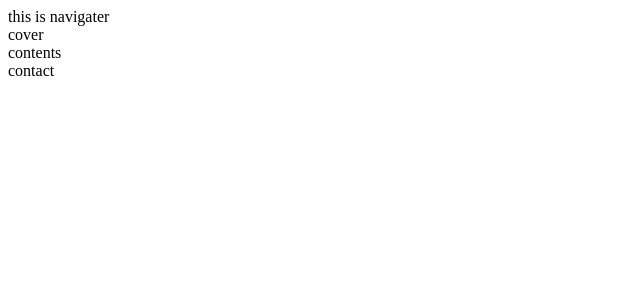
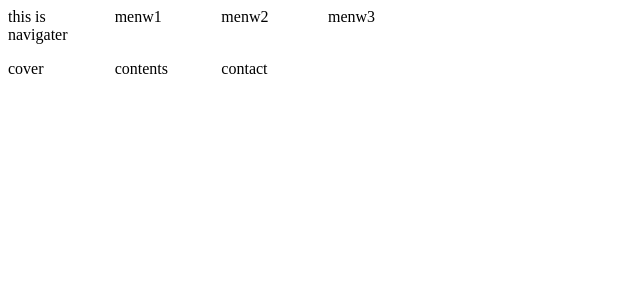
Before and after one commit to lightpine/react-study, a React (Create React App) app: page / in a window 1280 px wide. Shown: the top 300 px of the page, without its empty margins (0-640 px from the left). Built offline with nearby package versions, Linux system fonts and the light colour scheme.

Commit message:
네비게이터 생성 및 그리드 적용
인덱스에 네비 스타일 추가

```diff
--- a/src/components/main/Main.tsx
+++ b/src/components/main/Main.tsx
@@ -1,14 +1,28 @@
 import React from 'react'
 import Navigater from './Navigater'
+import styled from 'styled-components';
+
+const Wapper = styled.div`
+  display: grid;
+  grid-template-columns: repeat(12, 1fr);
+  grid-auto-rows: auto;
+  grid-gap: 1rem;
+`
+
+const NaviWapper = styled.div`
+  grid-column: 1 / 13;
+`
 
 const Main: React.FC = () => {
   return (
-    <div>
-      <Navigater />
+    <Wapper>
+      <NaviWapper>
+        <Navigater />
+      </NaviWapper>
       <div>cover</div>
       <div>contents</div>
       <div>contact</div>
-    </div>
+    </Wapper>
   );
 }
 
--- a/src/components/main/Navigater.tsx
+++ b/src/components/main/Navigater.tsx
@@ -1,10 +1,21 @@
 import React from 'react'
+import styled from 'styled-components'
+
+const Wapper = styled.div`
+    display:grid;
+    grid-template-columns: repeat(12, 1fr);
+    grid-auto-rows: auto;
+    grid-gap: 1rem;
+`
 
 const Navigater = () => {
     return (
-        <div>
-            this is navigater
-        </div>
+        <Wapper>
+            <div>this is navigater</div>
+            <div>menw1</div>
+            <div>menw2</div>
+            <div>menw3</div>
+        </Wapper>
     )
 }
 
--- a/src/theme/index.ts
+++ b/src/theme/index.ts
@@ -1,7 +1,10 @@
 import { DefaultTheme } from 'styled-components'
 import { main } from './styled_components/main'
+import { navigater } from './styled_components/navigater'
 
 export const theme: DefaultTheme = {
     main,
+    navigater,
+
     //add style grouph
 }
--- a/src/theme/styled.d.ts
+++ b/src/theme/styled.d.ts
@@ -1,9 +1,11 @@
 import 'styled-components'
 import { MainInterface } from './styled_components/main'
+import { NaviInterface } from './styled_components/navigater'
 
 declare module 'styled-components' {
     export interface DefaultTheme {
         main: MainInterface
+        navigater: NaviInterface
         //add style group interface
     }
 }
```
